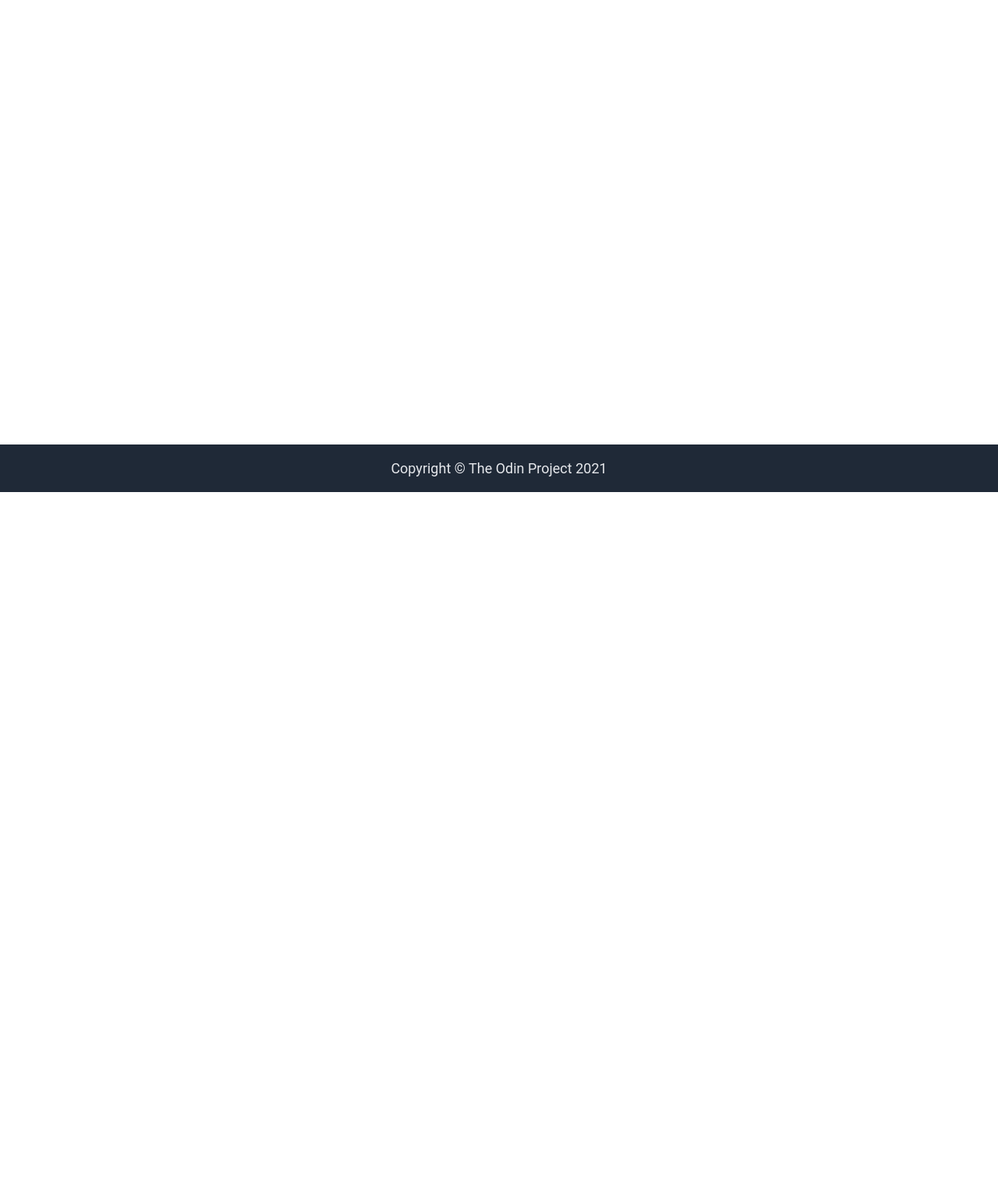
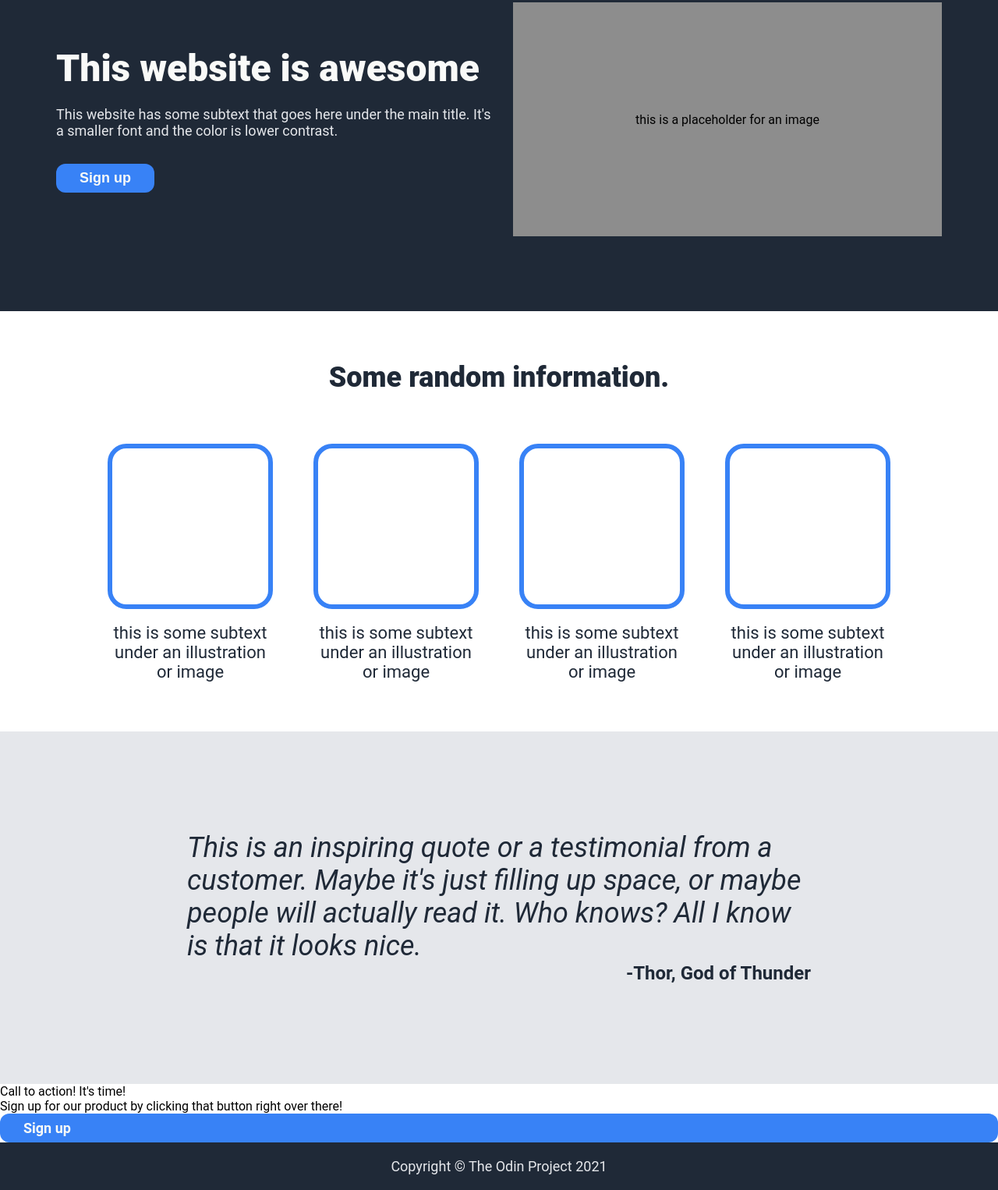
Before and after one commit to saakhani/odin-landing-page, a plain HTML site: page index.html in a window 1280 px wide. Shown: the part 169-1695 px from the top of the page at 78% size. Before the commit the page ends 800 px from the top, so only its background shows below. Drawn offline with Linux system fonts and the light colour scheme.

Commit message:
Add hero, images and quote. Skeleton for CTA

```diff
--- a/index.html
+++ b/index.html
@@ -18,19 +18,77 @@
         <li>header link three</li>
       </ul>
     </div>
-
   </div>
   <div class="hero">
-
+    <div class="hero-text">
+      <div class="heading">
+        This website is awesome
+      </div>
+      <div class="subtext">
+        This website has some subtext that goes here under the main title. It's a smaller font and the color is lower contrast.
+      </div>
+      <button class="signup-button">
+        Sign up
+      </button>
+    </div>
+    <div class="hero-image">
+      this is a placeholder for an image
+    </div>
   </div>
   <div class="images">
+    <div class="heading">
+      Some random information.
+    </div>
+    <div class="container">
+      <div class="card">
+        <div class="image"></div>
+        <div class="label">
+          this is some subtext under an illustration or image
+        </div>
+      </div>
+      <div class="card">
+        <div class="image"></div>
+        <div class="label">
+          this is some subtext under an illustration or image
+        </div>
+      </div>
+      <div class="card">
+        <div class="image"></div>
+        <div class="label">
+          this is some subtext under an illustration or image
+        </div>
+      </div>
+      <div class="card">
+        <div class="image"></div>
+        <div class="label">
+          this is some subtext under an illustration or image
+        </div>
+      </div>
+    </div>
 
   </div>
   <div class="quote">
-
+    <div class="quote-container">
+      <div class="quote-text">
+        This is an inspiring quote or a testimonial from a customer. Maybe it's just filling up space, or maybe people will actually read it. Who knows? All I know is that it looks nice.
+      </div>
+      <div class="quote-person">
+        -Thor, God of Thunder
+      </div>
+    </div>
   </div>
   <div class="action">
-
+    <div class="action-content">
+      <div class="action-heading">
+        Call to action! It's time!
+      </div>
+      <div class="action-text">
+        Sign up for our product by clicking that button right over there!
+      </div>
+    </div>
+    <div class="signup-button">
+      Sign up
+    </div>
   </div>
   <div class="footer">
     Copyright &copy; The Odin Project 2021
--- a/styles.css
+++ b/styles.css
@@ -8,18 +8,17 @@ body {
   height: 100vh;
   display: flex;
   flex-direction: column;
-  justify-content: space-between;
+  font-family: 'Roboto';
 }
 
 .header{
   display: flex;
-  justify-content: space-around;
+  justify-content: space-between;
   align-items: center;
-  padding: 24px;
+  padding: 24px 72px;
 }
 
 .footer{
-  font-family: 'Roboto';
   font-size: 18px;
   color: #e5e7eb;
   display: flex;
@@ -30,7 +29,6 @@ body {
 }
 
 .logo {
-  font-family: 'Roboto', sans-serif;
   color: #f9faf8;
   font-size: 24px;
   font-weight: 700;
@@ -46,7 +44,128 @@ ul {
 
 li {
   text-decoration: none;
-  font-family: 'Roboto', sans-serif;
   color: #e5e7eb;
   font-size: 18px;
 }
+
+.hero {
+  background-color: #1f2937;
+  display: flex;
+  padding: 96px 72px;
+  justify-content: space-around;
+  display: flex;
+  gap: 24px;
+  align-items: center;
+}
+
+.hero .heading {
+  color: #f9faf8;
+  font-size: 48px;
+  font-weight: 900;
+  margin-bottom: 20px;
+}
+
+.subtext {
+  font-size: 18px;
+  color: #e5e7eb;
+  margin-bottom: 32px;
+}
+
+.hero-image{
+  background-color:#8d8d8d;
+  width: 550px;
+  height: 300px;
+  flex-grow: 0;
+  flex-shrink: 0;
+  display: flex;
+  justify-content: center;
+  align-items: center
+}
+
+.signup-button {
+  border-radius: 12px;
+  padding: 8px 30px;
+  background-color: #3882f6;
+  font-size: 18px;
+  font-weight: 700;
+  color: #f9faf8;
+}
+
+.hero .signup-button{
+  border: 0;
+  outline: 0;
+}
+
+.images .heading {
+  color: #1f2937;
+  font-size: 36px;
+  font-weight: 900;
+  margin-bottom: 64px;
+}
+
+.images {
+  display: flex;
+  flex-direction: column;
+  justify-content: center;
+  align-items: center;
+  padding: 64px;
+}
+
+.container {
+  display: flex;
+  flex-direction: row;
+  gap: 64px;
+}
+
+.card {
+  display: flex;
+  flex-direction: column;
+  width: 200px;
+  gap: 18px;
+  align-items: center;
+
+}
+
+.card .image {
+  border: #3882f6 6px solid;
+  border-radius: 24px;
+  height: 200px;
+  width: 200px;
+}
+
+.card .label {
+  text-align: center;
+  font-size: 22px;
+  color: #1f2937;
+}
+
+.quote {
+  background-color: #e5e7eb;
+  padding: 128px;
+  display: flex;
+  flex-direction: column;
+  align-items: center;
+  justify-content: center;
+}
+
+.quote-container {
+  display: flex;
+  flex-direction: column;
+  align-items: center;
+  justify-content: center;
+  width: 800px;
+
+}
+
+.quote-text {
+  color: #1f2937;
+  font-size: 36px;
+  font-style: italic;
+}
+
+.quote-person {
+  color: #1f2937;
+  font-size: 24px;
+  font-weight: 600;
+  align-self: flex-end;
+}
```
